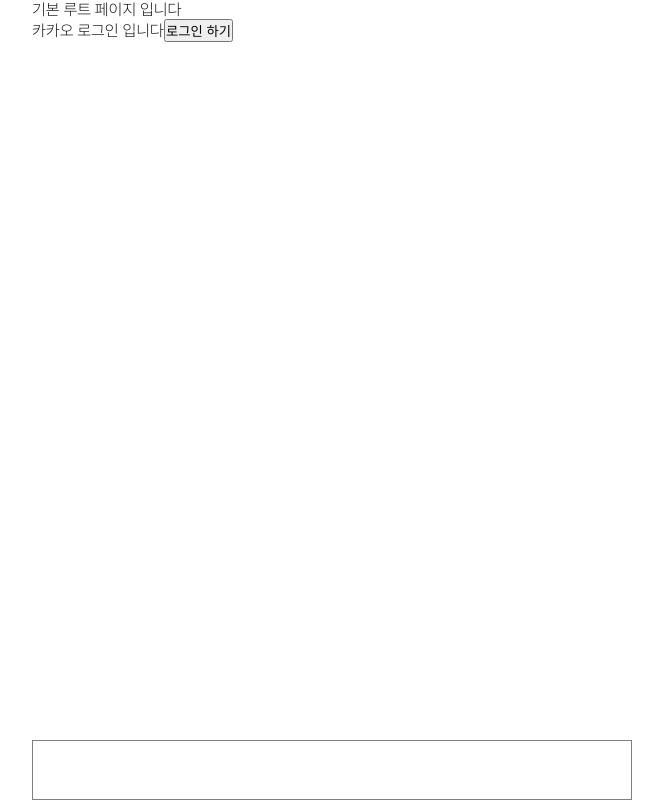
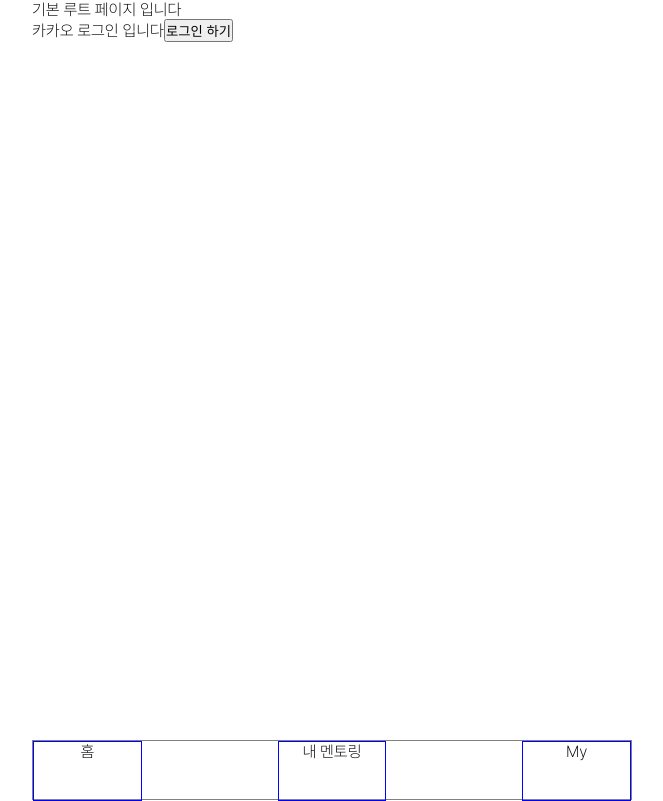
Before and after one commit to WE-ARE-RACCOONS/postgraduate-front, a Next.js app: page / in a window 1280 px wide. Shown: the whole page, without its empty margins (308-971 px from the left). Built offline with nearby package versions, Linux system fonts and the light colour scheme; no server answers.

Commit message:
RAC-132 feat: 메뉴바 각각 라우팅 링크 추가

```diff
--- a/src/components/MenuBar/MenuBar.styled.ts
+++ b/src/components/MenuBar/MenuBar.styled.ts
@@ -6,4 +6,14 @@ export const MenuContainer = styled.div`
   border: 1px solid gray;
   position: absolute;
   bottom: 0;
+  display: flex;
+  justify-content: space-between;
 `
+
+export const MenuBox = styled.div`
+  width: 6.8rem;
+  height: inherit;
+  cursor: pointer;
+  border: 1px solid blue;
+  text-align: center;
+`
--- a/src/components/MenuBar/MenuBar.tsx
+++ b/src/components/MenuBar/MenuBar.tsx
@@ -1,8 +1,15 @@
-import { MenuContainer } from "./MenuBar.styled";
+import { useRouter } from "next/navigation";
+import { MenuBox, MenuContainer } from "./MenuBar.styled";
 
 function MenuBar() {
+  const router = useRouter();
+
   return(
-    <MenuContainer></MenuContainer>
+    <MenuContainer>
+      <MenuBox onClick={() => {router.push('/')}}>홈</MenuBox>
+      <MenuBox onClick={() => {router.push('/my-mentoring')}}>내 멘토링</MenuBox>
+      <MenuBox onClick={() => {router.push('/mypage')}}>My</MenuBox>
+    </MenuContainer>
   )
 }
 
```
